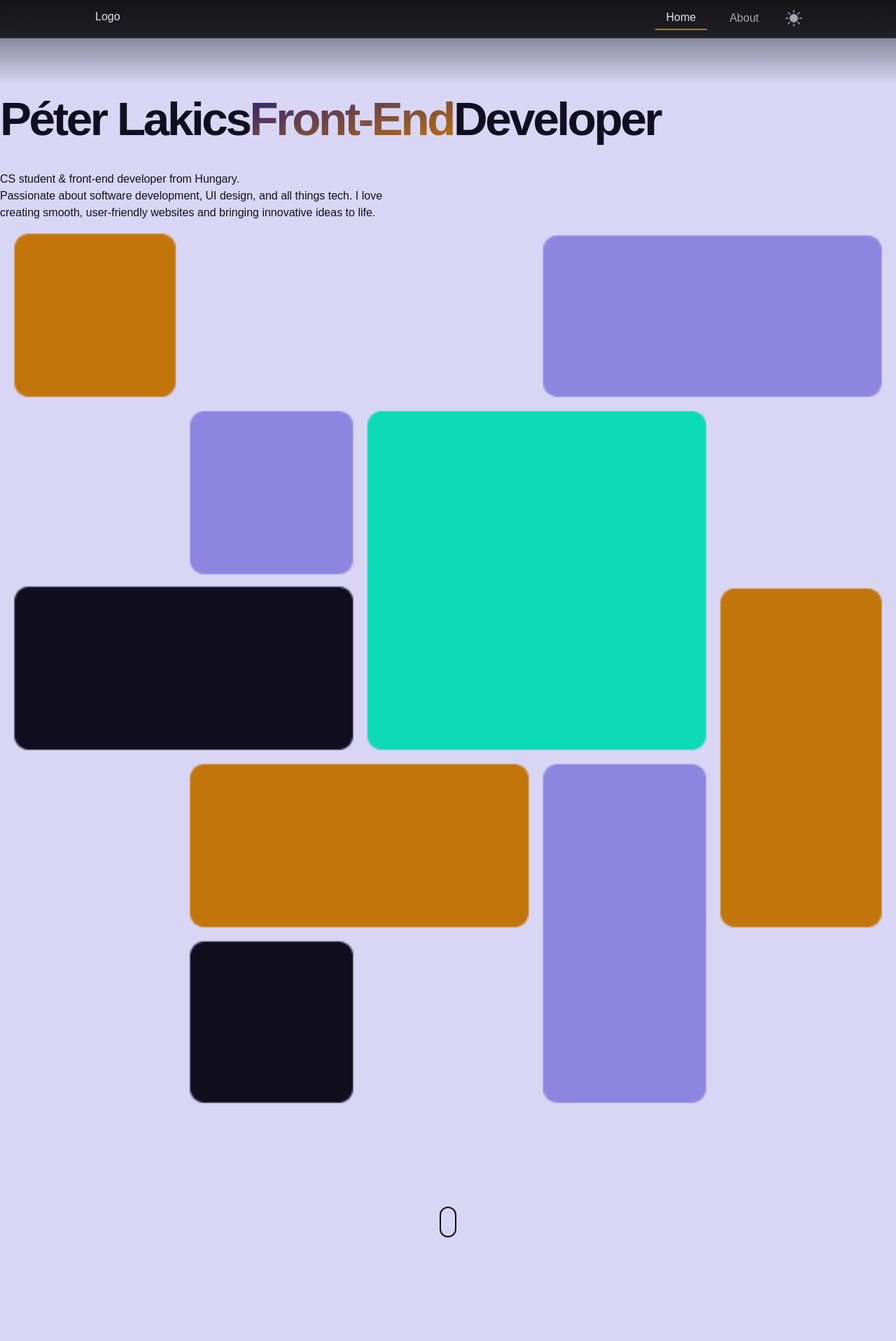
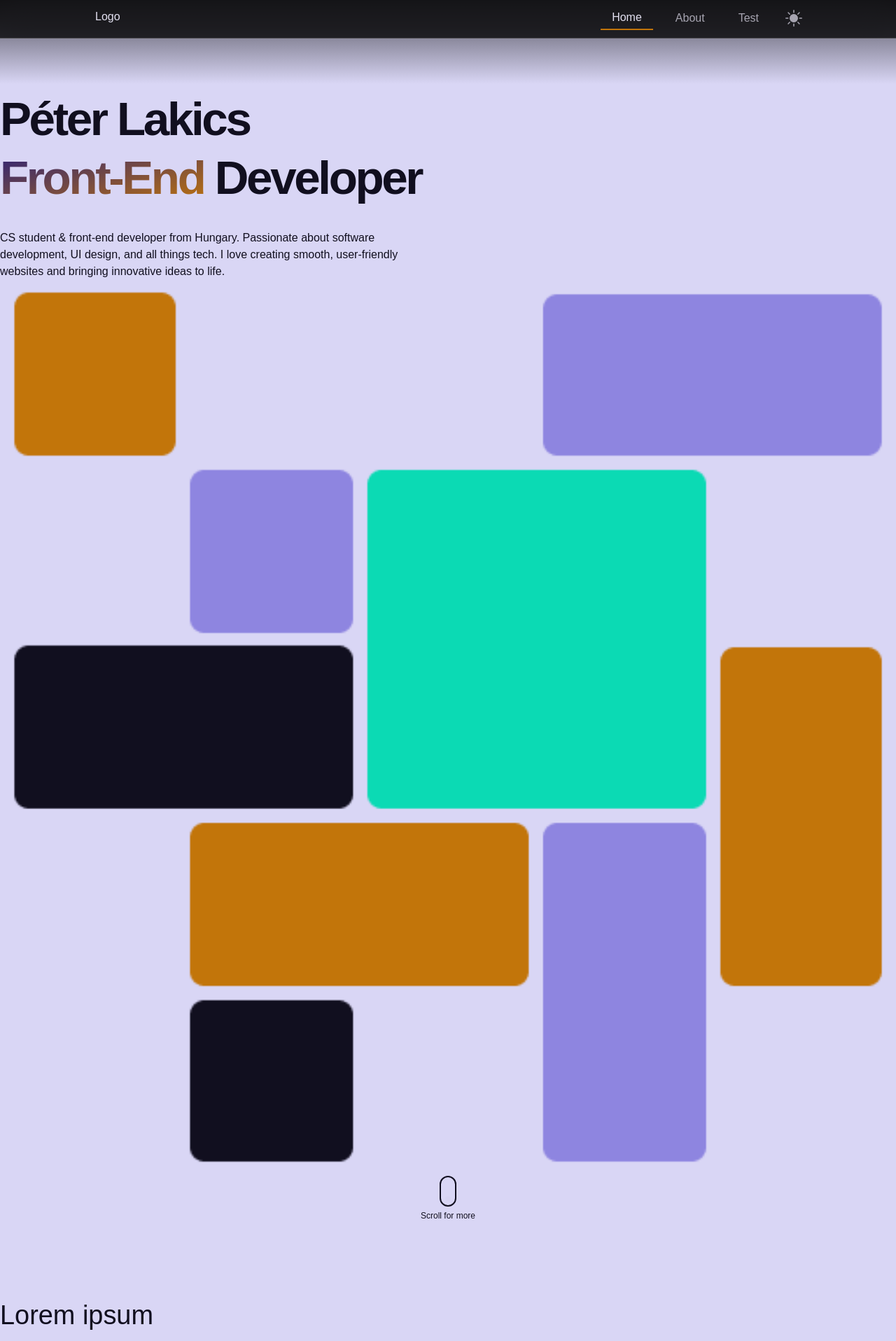
Before and after one commit to dhemeira/dhemeira.hu, a React (Vite) app: page / in a window 1280 px wide. Shown: the top 1916 px of the page at 70% size. Built offline with nearby package versions, Linux system fonts and the light colour scheme; what @dhemeira/tailwind-bootstrap-grid would draw is missing.

Commit message:
Change hero size and scroll indicator color

```diff
--- a/src/components/Header.tsx
+++ b/src/components/Header.tsx
@@ -1,6 +1,7 @@
 import { useEffect, useState } from 'react';
 import { NavLink } from 'react-router-dom';
 import { BsSunFill, BsFillMoonStarsFill } from 'react-icons/bs';
+import { routes } from '../main';
 interface HeaderProps {
   changeTheme: () => void;
   theme: string;
@@ -19,16 +20,13 @@ function ProgressContainer({ children }: ProgressContainerProps) {
 function ProgressBar({ width }: ProgressBarProps) {
   return (
     <div
-      className="h-0.5 bg-light-primary dark:bg-dark-primary"
+      className="h-0.5 bg-light-accent dark:bg-dark-accent"
       style={{ width: `${width}%` }}></div>
   );
 }
 
 export const Header = ({ changeTheme, theme }: HeaderProps) => {
-  const pages = [
-    { name: 'Home', path: '/' },
-    { name: 'About', path: '/about' },
-  ];
+  const pages = routes.filter((route) => route.id);
   const [progressWidth, setProgressWidth] = useState(0);
   useEffect(() => {
     window.onscroll = () => {
@@ -49,7 +47,7 @@ export const Header = ({ changeTheme, theme }: HeaderProps) => {
           {pages.map((page) => (
             <NavLink
               key={page.path}
-              to={page.path}
+              to={page.path || '/'}
               className={({ isActive }) =>
                 `font-medium px-4 text-base/8 ${
                   isActive
@@ -57,7 +55,7 @@ export const Header = ({ changeTheme, theme }: HeaderProps) => {
                     : 'text-dark-text/70 hover:text-dark-text'
                 }`
               }>
-              {page.name}
+              {page.id}
             </NavLink>
           ))}
           <button
--- /dev/null
+++ b/src/components/ScrollAnim.css
@@ -0,0 +1,27 @@
+.scroll-wheel {
+  animation: scroll 2.5s infinite;
+  --down: 0.9rem;
+}
+
+@keyframes scroll {
+  0% {
+    transform: translateY(0);
+    opacity: 0;
+  }
+  6% {
+    transform: translateY(0);
+    opacity: 1;
+  }
+  30% {
+    transform: translateY(var(--down));
+    opacity: 1;
+  }
+  40% {
+    transform: translateY(calc(var(--down) + 0.3rem));
+    opacity: 0;
+  }
+  100% {
+    transform: translateY(calc(var(--down) + 0.3rem));
+    opacity: 0;
+  }
+}
--- /dev/null
+++ b/src/components/ScrollAnim.tsx
@@ -0,0 +1,9 @@
+import './ScrollAnim.css';
+
+export const ScrollAnim = () => {
+  return (
+    <div className="w-6 h-11 rounded-full border-2 border-light-text dark:border-dark-text flex justify-center items-start pt-2">
+      <div className="scroll-wheel w-2 h-2 rounded-full bg-light-text dark:bg-dark-text"></div>
+    </div>
+  );
+};
--- a/src/main.tsx
+++ b/src/main.tsx
@@ -1,32 +1,42 @@
 import React from 'react';
 import ReactDOM from 'react-dom/client';
 import './index.css';
-import { createBrowserRouter, RouterProvider } from 'react-router-dom';
+import { createBrowserRouter, RouteObject, RouterProvider } from 'react-router-dom';
 import { Root } from './routes/root';
 import { About } from './routes/About';
 import { Home } from './routes/Home';
 import { ErrorPage } from './ErrorPage';
 import '@fontsource-variable/inter';
+import { Test } from './routes/Test';
+
+export const routes: RouteObject[] = [
+  {
+    path: '/',
+    element: <Home />,
+    id: 'Home',
+  },
+  {
+    path: '/about',
+    element: <About />,
+    id: 'About',
+  },
+  {
+    path: '/test',
+    element: <Test />,
+    id: 'Test',
+  },
+  {
+    path: '*',
+    element: <ErrorPage />,
+  },
+];
 
 const router = createBrowserRouter([
   {
     path: '/',
     element: <Root />,
     errorElement: <ErrorPage />,
-    children: [
-      {
-        index: true,
-        element: <Home />,
-      },
-      {
-        path: '/about',
-        element: <About />,
-      },
-      {
-        path: '*',
-        element: <ErrorPage />,
-      },
-    ],
+    children: routes,
   },
 ]);
 
--- a/src/routes/Home.css
+++ b/src/routes/Home.css
@@ -1,36 +1,8 @@
-.hero {
+.hero-img {
   background-image: url('/hero-img.png');
   background-size: cover;
 }
 
-.dark .hero {
+.dark .hero-img {
   background-image: url('/dark-hero-img.png');
 }
-
-.scroll-wheel {
-  animation: scroll 2.5s infinite;
-  --down: 0.9rem;
-}
-
-@keyframes scroll {
-  0% {
-    transform: translateY(0);
-    opacity: 0;
-  }
-  6% {
-    transform: translateY(0);
-    opacity: 1;
-  }
-  30% {
-    transform: translateY(var(--down));
-    opacity: 1;
-  }
-  40% {
-    transform: translateY(calc(var(--down) + 0.3rem));
-    opacity: 0;
-  }
-  100% {
-    transform: translateY(calc(var(--down) + 0.3rem));
-    opacity: 0;
-  }
-}
--- a/src/routes/Home.tsx
+++ b/src/routes/Home.tsx
@@ -1,40 +1,40 @@
 import './Home.css';
+import { ScrollAnim } from '../components/ScrollAnim';
 
 export function Home() {
   return (
     <>
-      <div className="container flex flex-col gap-32">
-        <div className="row mt-8">
+      <div className="container flex flex-col gap-24">
+        <div className="row content-between gap-y-14 mt-8">
           <div className="hidden lg:block lg:col-1"></div>
           <div className="col-12 md:col-8 lg:col-6 xl:col-5 flex flex-col items-start justify-center gap-8">
-            <h1 className="text-3xl sm:text-5xl font-bold tracking-tighter">
+            <h1 className="text-4xl sm:text-5xl font-bold tracking-tighter">
               Péter Lakics
-              <span className="bg-gradient-to-br from-dark-secondary dark:from-dark-primary dark:to-dark-accent to-light-accent text-transparent bg-clip-text inline-block">
-                Front-End
-              </span>
-              Developer
+              <div>
+                <span className="bg-gradient-to-br from-dark-secondary dark:from-dark-primary dark:to-dark-accent to-light-accent text-transparent bg-clip-text inline-block">
+                  Front-End
+                </span>{' '}
+                Developer
+              </div>
             </h1>
             <div className="max-w-[600px] flex flex-col gap-4">
               <div>
-                <p>CS student & front-end developer from Hungary.</p>
                 <p>
-                  Passionate about software development, UI design, and all things tech. I love
-                  creating smooth, user-friendly websites and bringing innovative ideas to life.
+                  CS student & front-end developer from Hungary. Passionate about software
+                  development, UI design, and all things tech. I love creating smooth, user-friendly
+                  websites and bringing innovative ideas to life.
                 </p>
               </div>
             </div>
           </div>
           <div className="hidden xl:block xl:col-1"></div>
           <div className="hidden md:flex col-4 items-center justify-center">
-            <div className="hero aspect-square w-full bg-gradient-to-br from-purple-500 to-pink-500 rounded-2xl"></div>
+            <div className="hero-img aspect-square w-full bg-gradient-to-br from-purple-500 to-pink-500 rounded-2xl"></div>
           </div>
           <div className="hidden lg:block lg:col-1"></div>
-        </div>
-        <div className="row">
-          <div className="col flex justify-center">
-            <div className="w-6 h-11 rounded-full border-2 border-light-text dark:border-dark-text flex justify-center items-start pt-2">
-              <div className="scroll-wheel w-2 h-2 rounded-full bg-light-text dark:bg-dark-text"></div>
-            </div>
+          <div className="col flex flex-col items-center gap-1">
+            <ScrollAnim />
+            <span className="text-sm">Scroll for more</span>
           </div>
         </div>
 
```
Also changed, not shown: 1 other file (tests, documents, lock files or other folders).
